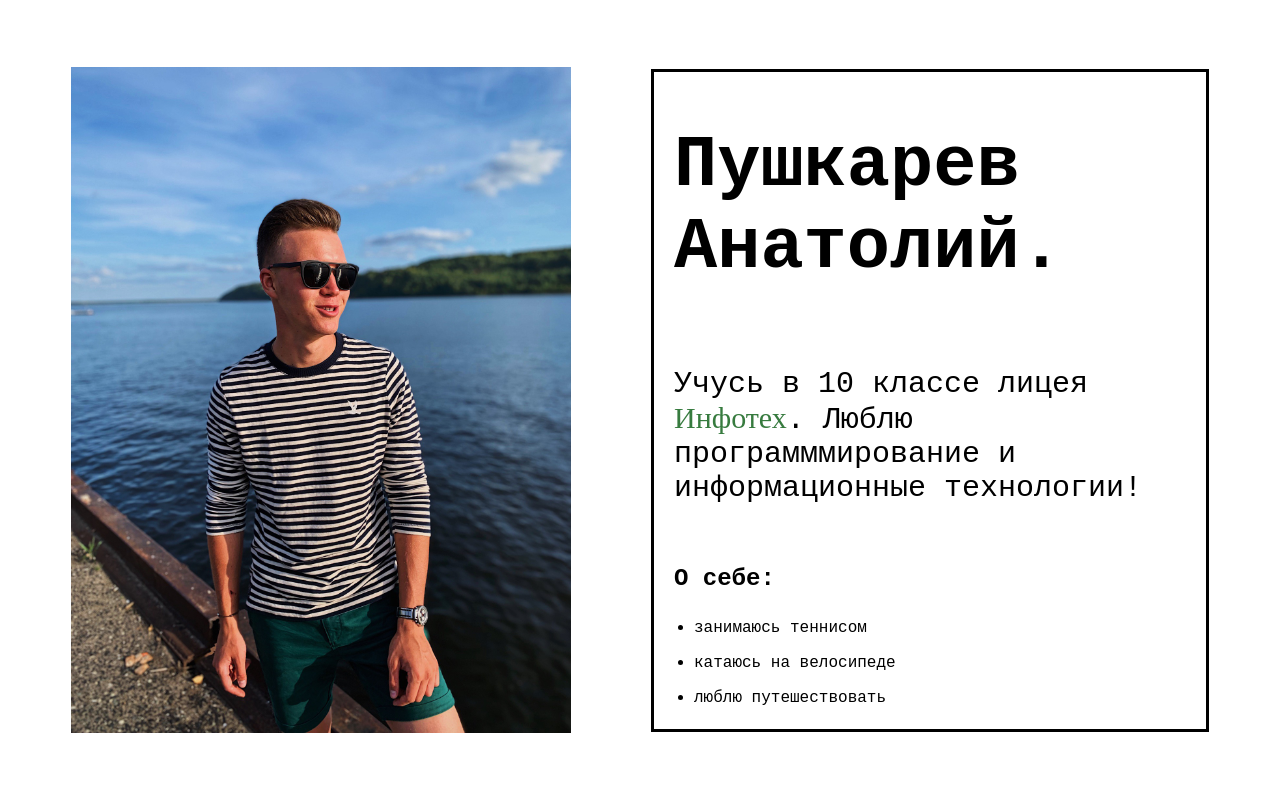
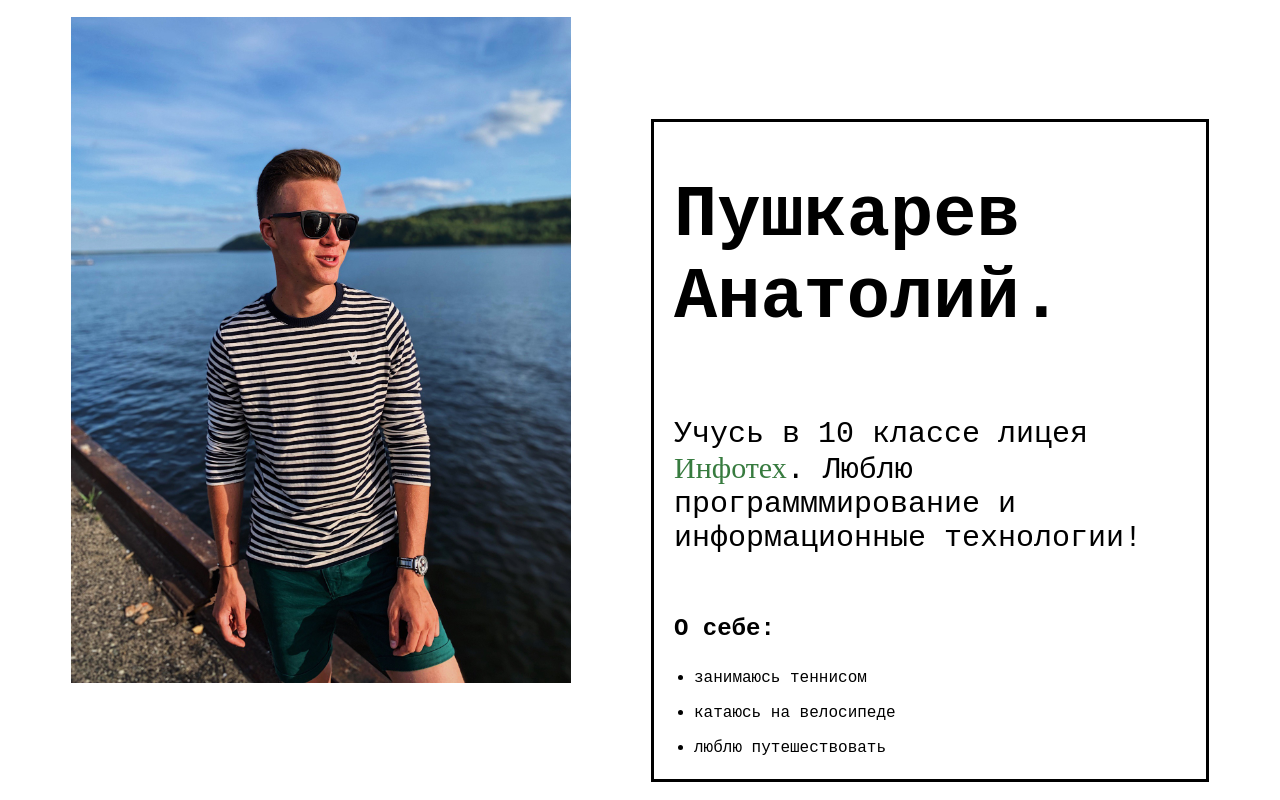
Before and after one commit to anatoliypus/web-development, a PHP site: page / in a window 1280 px wide. Run offline with PHP 8.4, Linux system fonts and the light colour scheme; some web fonts are replaced.

Commit message:
Last corrections

```diff
--- a/lw4/index.html
+++ b/lw4/index.html
@@ -1,4 +1,5 @@
 <!DOCTYPE html>
+<html lang="ru">
 <head>
     <meta charset="UTF-8">
     <title>My portfolio</title>
--- a/lw4/style.css
+++ b/lw4/style.css
@@ -20,6 +20,7 @@ body, html {
     width: 40%;
     height: auto;
     padding-right: 80px;
+    margin-bottom: 100px;
 }
 
 #text-info {
@@ -27,10 +28,12 @@ body, html {
     flex-direction: column;
     width: 40%;
     height: auto;
+    max-height: 687px;
     border: 3px solid #000000;
     padding: 20px;
     max-height: 617px;
     justify-content: center;
+    margin-top: 100px;
 }
 
 #text-info h1, #main-paragraph, .class-paragraph, #main h2, .list-paragraph {
```
